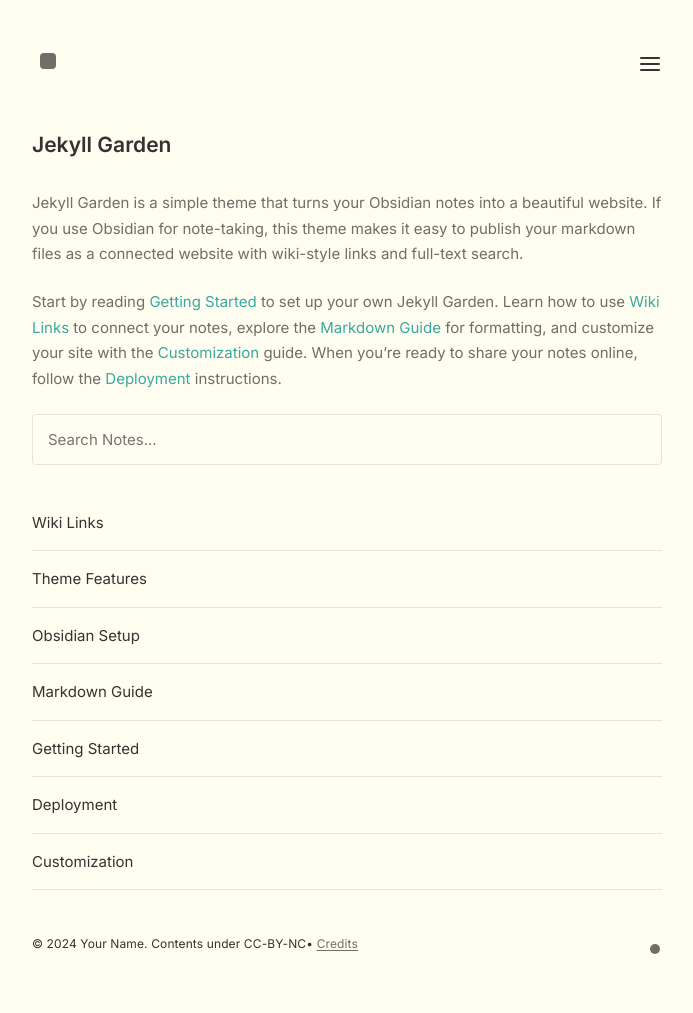
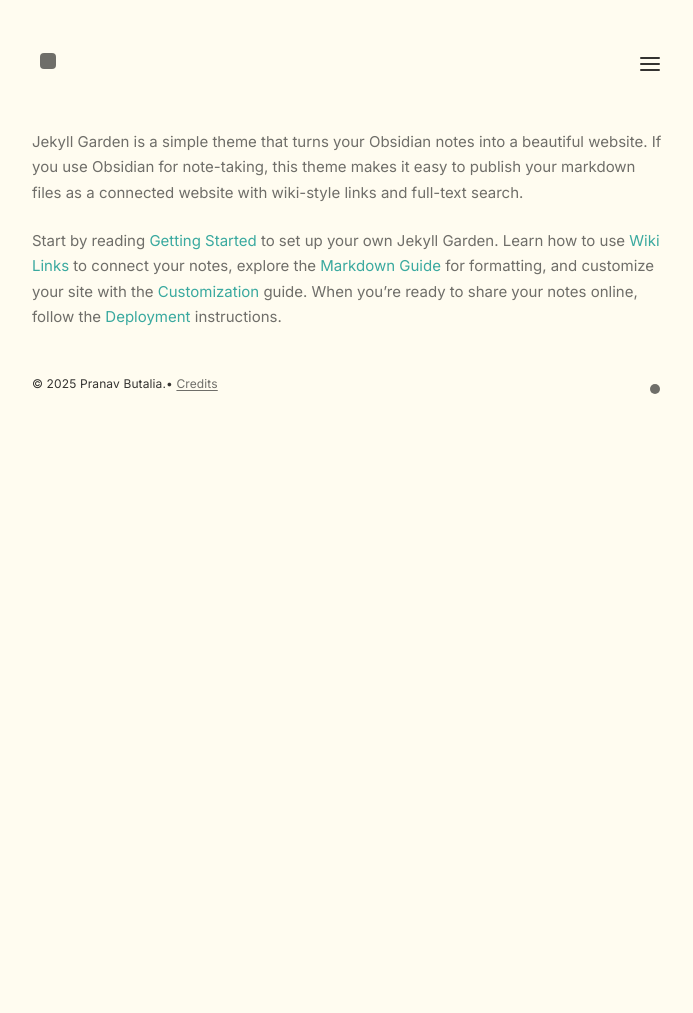
Before and after one commit to chhotavakeel/updatedsite, a Jekyll site: the page built from pages/index.md, in a window 1280 px wide. Shown: the whole page, without its empty margins (293-986 px from the left). Built offline with Jekyll 4.4.1, drawn with Linux system fonts in a browser that asks for light colours; after the commit the page ends 900 px from its top, so only the background shows below that.

Commit message:
Update _config.yml

```diff
--- a/_config.yml
+++ b/_config.yml
@@ -24,7 +24,7 @@
 # Preferences (controls template behavior)
 preferences:
   homepage:
-    enabled: false
+    enabled: true
   search:
     enabled: true
   backlinks:
@@ -35,8 +35,8 @@ preferences:
     enabled: true
 
 # Site Configuration
-title: "Your Site Title"
-heading: "Your Name"
+title: "chhotavakeel"
+heading: "Pranav Butalia"
 description: "A brief description of your site"
 url: "https://yoursite.com"
 baseurl: ""
@@ -57,7 +57,7 @@ menu:
 
 # Footer
 footer:
-  copyright: "© 2024 Your Name. Contents under CC-BY-NC"
+  copyright: "© 2025 Pranav Butalia."
   credits:
     enabled: true
     url: "/credits"
```
